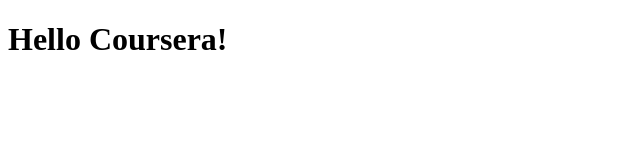
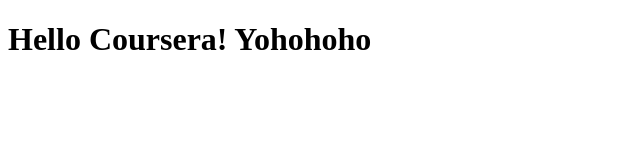
Before and after one commit to PranavDS-03/CourseraWebDev, a plain HTML site: page site/index.html in a window 1280 px wide. Shown: the whole page, without its empty margins (0-640 px from the left). Drawn offline with Linux system fonts and the light colour scheme.

Commit message:
Checking Changes

```diff
--- a/site/index.html
+++ b/site/index.html
@@ -4,6 +4,6 @@
 	<title>Hello Coursera!</title>
 </head>
 <body>
-<h1> Hello Coursera!</h1>
+<h1> Hello Coursera! Yohohoho</h1>
 </body>
 </html>
```
